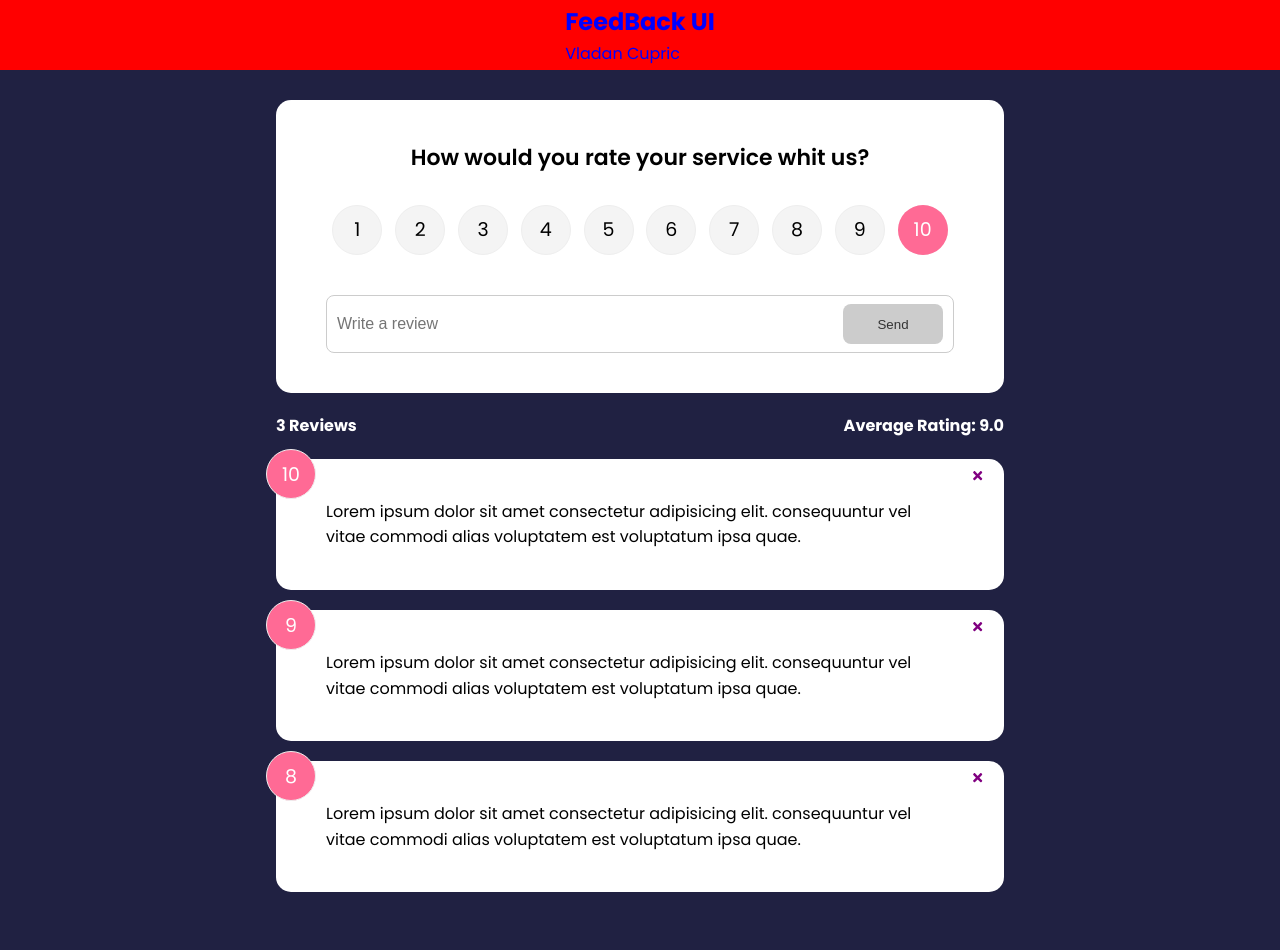
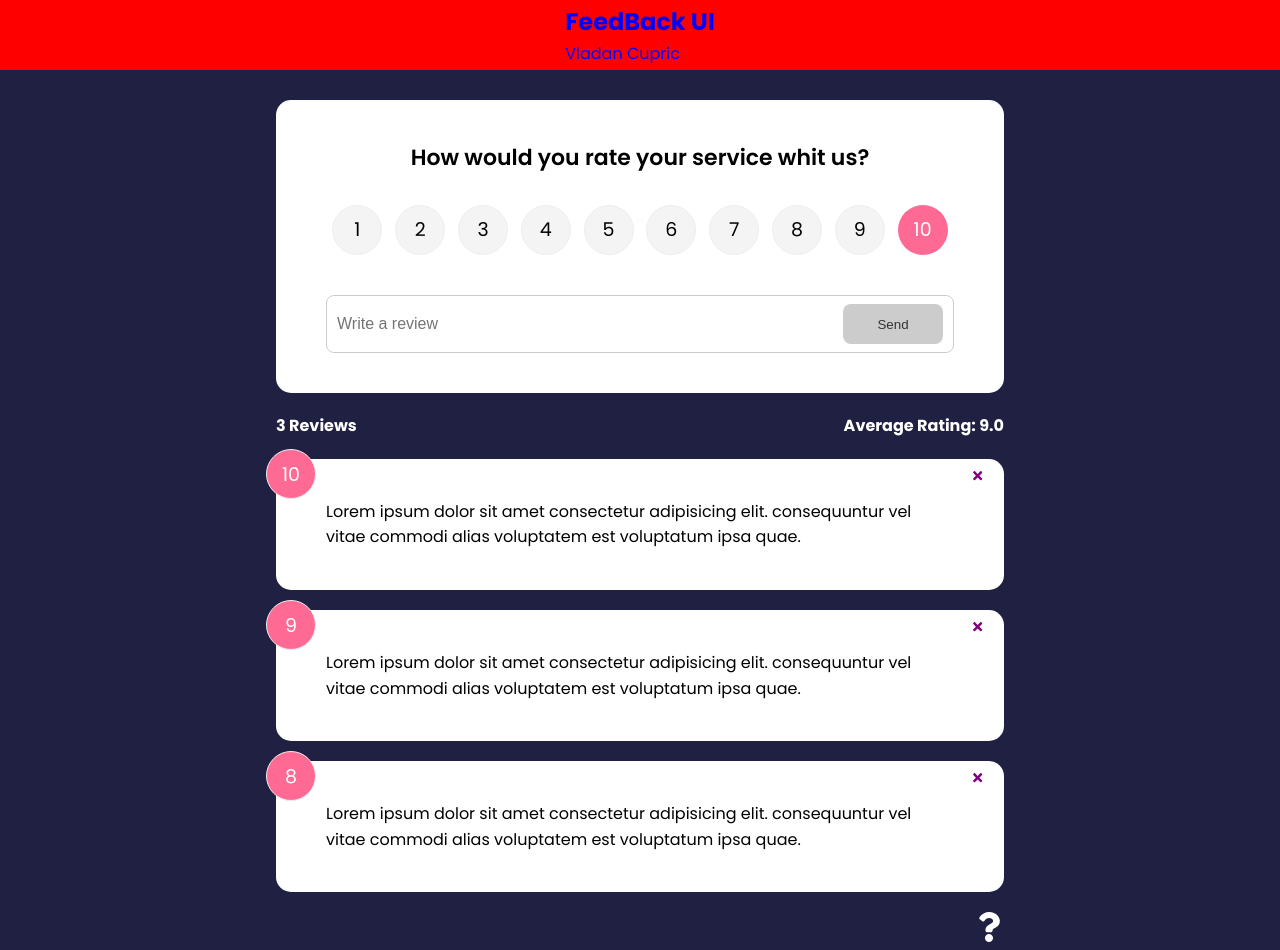
Before and after one commit to VladanStar/ReactTask, a React (Create React App) app in the folder feedback-app/: page / in a window 1280 px wide. Before the commit the page ends 912 px from the top, so only its background shows below. Built offline with nearby package versions, Linux system fonts and the light colour scheme.

Commit message:
New commits

```diff
--- a/feedback-app/src/App.js
+++ b/feedback-app/src/App.js
@@ -7,6 +7,7 @@
 import { v4 as uuidv4 } from "uuid";
 import AboutPage from "./components/pages/AboutPage";
 import { BrowserRouter as Router, Route, Routes } from "react-router-dom";
+import AboutIconLink from "./components/AboutIconLink";
 import "./App.css";
 
 function App() {
@@ -40,6 +41,7 @@
           This is about Route
         </Route>
         </Routes>
+        <AboutIconLink />
       </div>
     </Router>
   );
```
